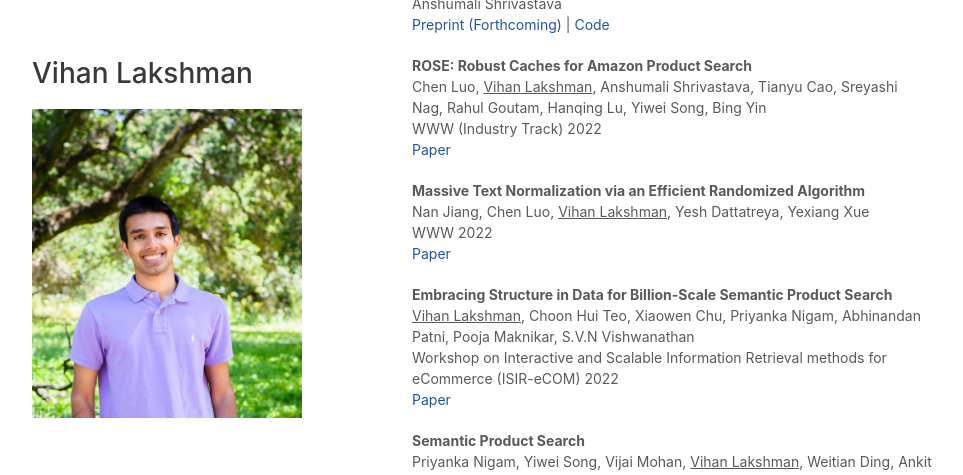
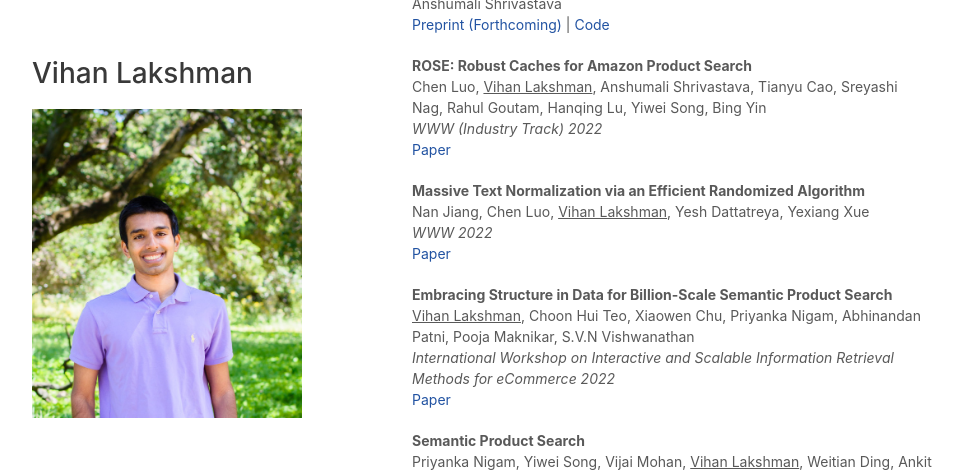
Before and after one commit to vihan-lakshman/vihan-lakshman.github.io, a Jekyll site: the page built from index.html, in a window 1280 px wide and 900 px high, scrolled down 578 px. Shown: the top 475 px of the window, without its empty margins (158-1121 px from the left). Built offline with Jekyll 4.4.1, drawn with Linux system fonts in a browser that asks for light colours; a style sheet for code colours, icons or effects is not loaded.

Commit message:
Fix typo

```diff
--- a/index.html
+++ b/index.html
@@ -79,22 +79,22 @@
         <b>ROSE: Robust Caches for Amazon Product Search</b><br>
         Chen Luo, <u>Vihan Lakshman</u>, Anshumali Shrivastava, Tianyu Cao, Sreyashi Nag, Rahul Goutam, Hanqing Lu,
         Yiwei Song, Bing Yin<br>
-        <it> WWW (Industry Track) 2022 </it><br>
+        <i> WWW (Industry Track) 2022 </i><br>
         <a href="https://dl.acm.org/doi/pdf/10.1145/3487553.3524213">Paper</a>
       </p>
 
       <p>
         <b>Massive Text Normalization via an Efficient Randomized Algorithm</b> <br>
         Nan Jiang, Chen Luo, <u>Vihan Lakshman</u>, Yesh Dattatreya, Yexiang Xue<br>
-        <it>WWW 2022</it><br>
+        <i>WWW 2022</i><br>
         <a href="http://chen-luo.com/papers/FLAN-WWW2022.pdf">Paper</a>
       </p>
       <p>
         <b>Embracing Structure in Data for Billion-Scale Semantic Product Search</b> <br>
         <u>Vihan Lakshman</u>, Choon Hui Teo, Xiaowen Chu, Priyanka Nigam, Abhinandan Patni, Pooja Maknikar, S.V.N
         Vishwanathan<br>
-        <it>Workshop on Interactive and Scalable Information Retrieval methods for
-          eCommerce (ISIR-eCOM) 2022</it> <br>
+        <i>International Workshop on Interactive and Scalable Information Retrieval Methods for
+          eCommerce 2022</i> <br>
         <a href="https://isir-ecom.github.io/papers/isir-ecom-2022_paper_3.pdf">Paper</a>
       </p>
 
```
